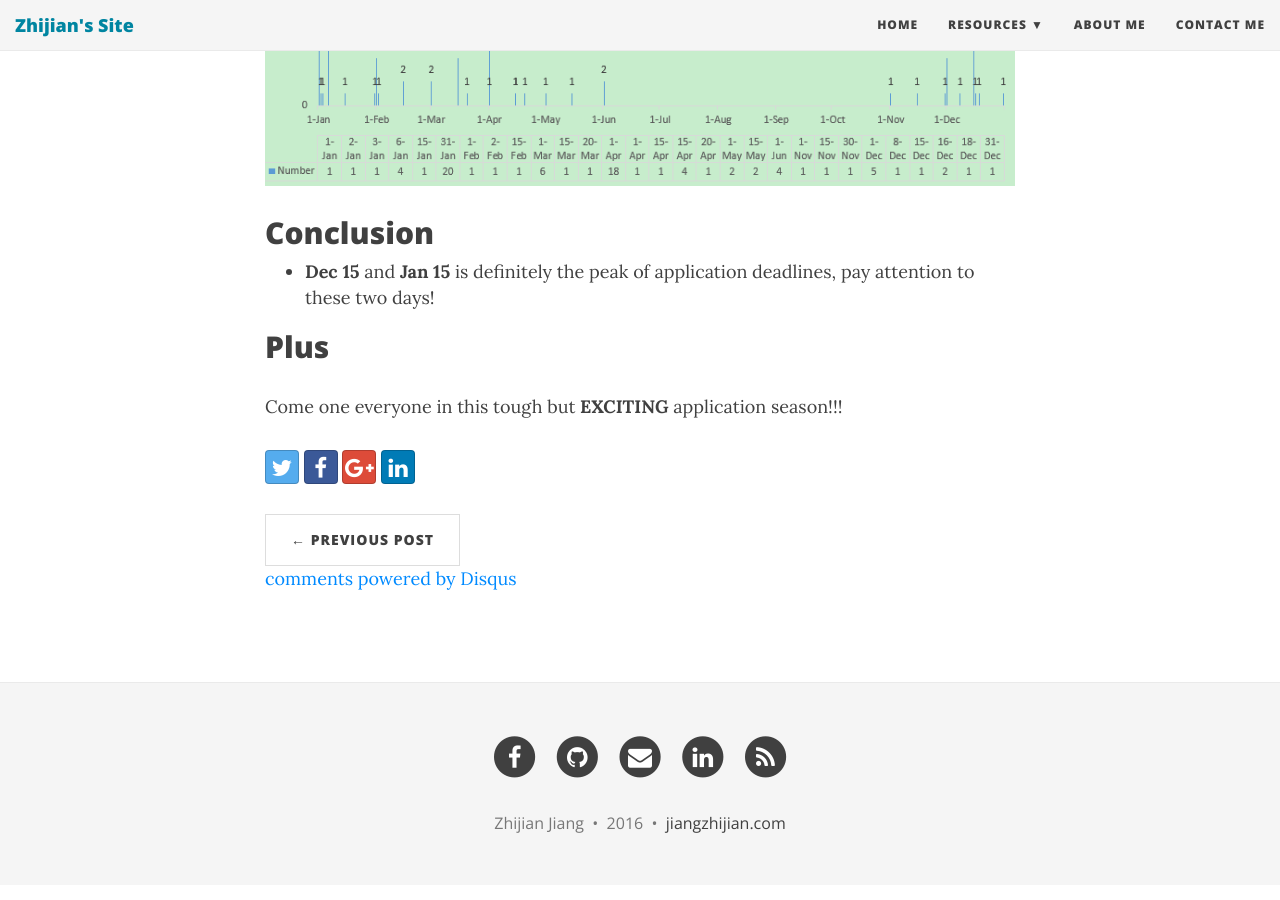
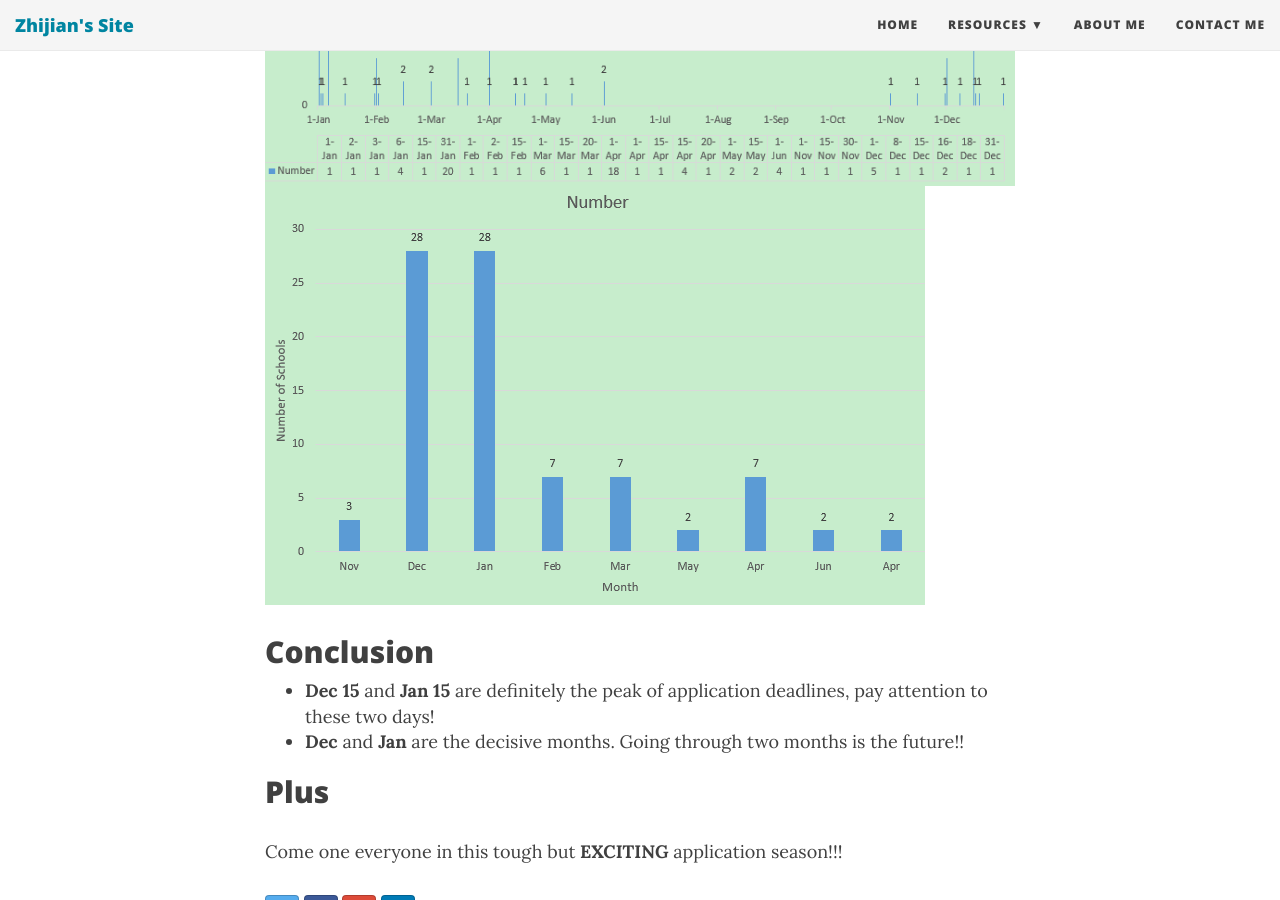
Before and after one commit to softwarelight/ZhijianJiang, a Jekyll site: the page built from _posts/fly_overseas/2016-10-13-ECE-Deadlines-Statistics.md, in a window 1280 px wide and 900 px high, scrolled down 1019 px. Built offline with Jekyll 4.4.1, drawn with Linux system fonts in a browser that asks for light colours; nearby versions of some CDN libraries; comment, search, counter and statistics services are not loaded.

Commit message:
add monthly statistics

```diff
--- a/_posts/fly_overseas/2016-10-13-ECE-Deadlines-Statistics.md
+++ b/_posts/fly_overseas/2016-10-13-ECE-Deadlines-Statistics.md
@@ -16,9 +16,11 @@ In order to manage my application timetable, I do statistics on the number of sc
 ## Graph
 **Here is the result**:
 ![](/img/number-deadlines.PNG)
+![](/img/number-month.PNG)
 
 ## Conclusion
-* **Dec 15** and **Jan 15** is definitely the peak of application deadlines, pay attention to these two days!
+* **Dec 15** and **Jan 15** are definitely the peak of application deadlines, pay attention to these two days!
+* **Dec** and **Jan** are the decisive months. Going through two months is the future!!
 
 ## Plus
 Come one everyone in this tough but **EXCITING** application season!!!
```
